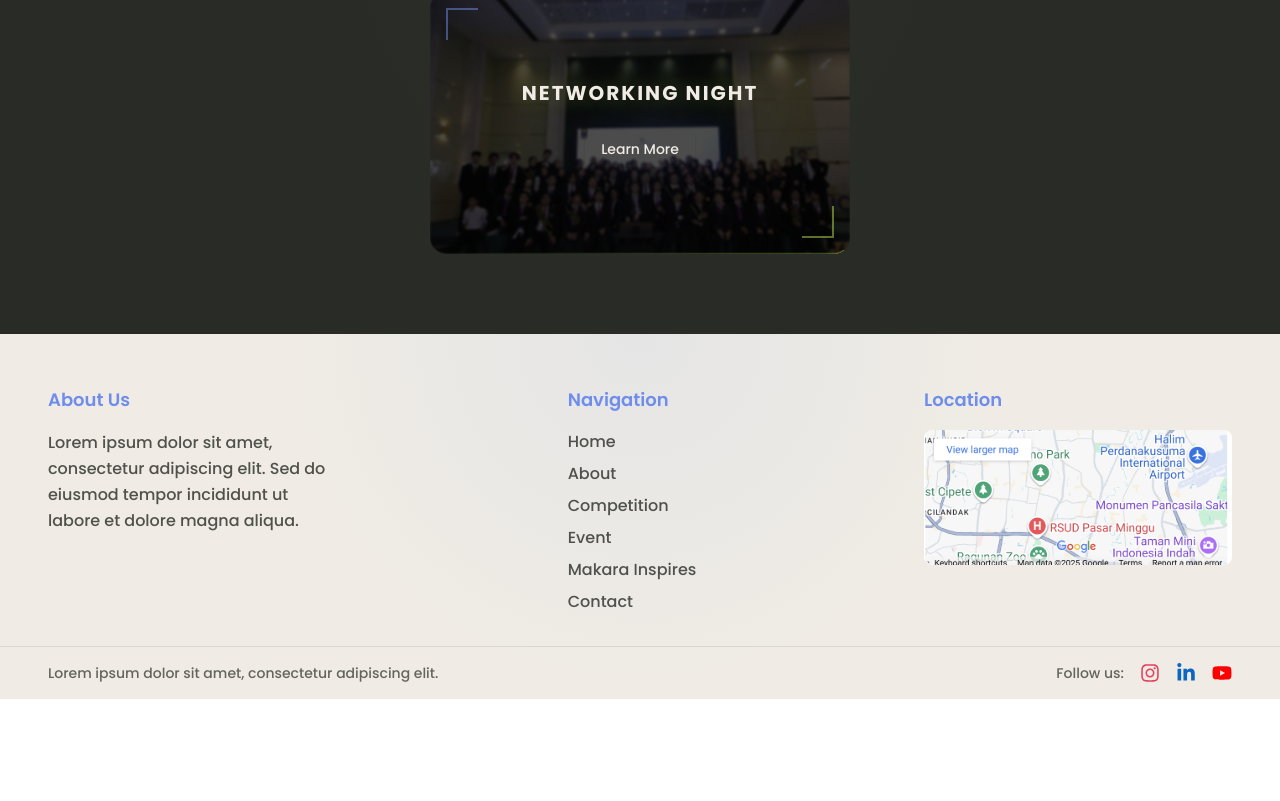
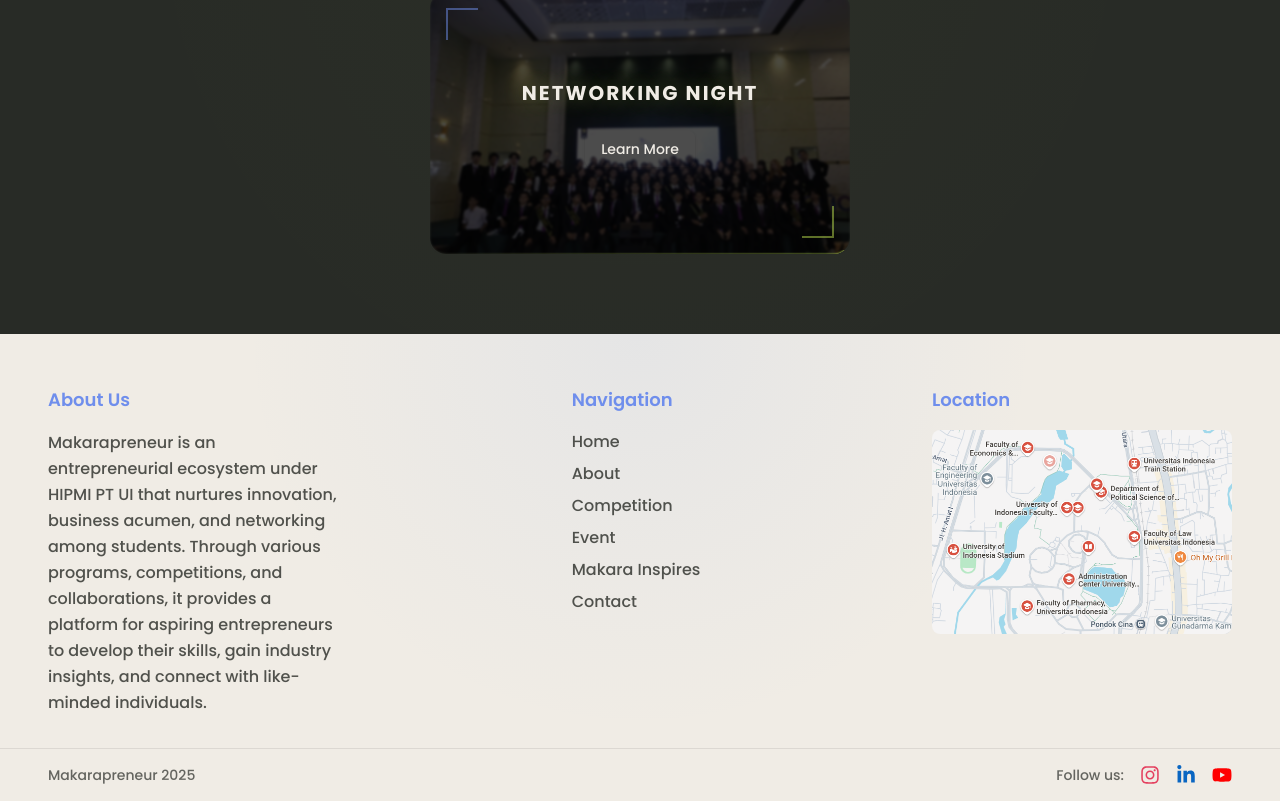
Before and after one commit to pesolosep/makarapreneur, a Next.js app: page /event in a window 1280 px wide. Shown: the part 803-1604 px from the top of the page. Before the commit the page ends 1502 px from the top, so only its background shows below. Built offline with nearby package versions, Linux system fonts and the light colour scheme; no server answers.

Commit message:
feat: update footer

```diff
--- a/src/components/Footer.tsx
+++ b/src/components/Footer.tsx
@@ -1,5 +1,5 @@
 import Image from "next/image";
-import map from "@/assets/dummyMap.svg";
+import map from "@/assets/dummyMap.png";
 import Link from "next/link";
 import { FaInstagram, FaLinkedinIn, FaYoutube } from "react-icons/fa";
 
@@ -18,9 +18,13 @@ export default function Footer() {
                             <span className="absolute -bottom-1 left-0 w-0 h-0.5 bg-cornflowerBlue transition-all duration-300 group-hover:w-20" />
                         </h3>
                         <p className="max-w-[292px] font-medium text-signalBlack/80 leading-relaxed transition-all duration-300 group-hover:text-signalBlack">
-                            Lorem ipsum dolor sit amet, consectetur adipiscing
-                            elit. Sed do eiusmod tempor incididunt ut labore et
-                            dolore magna aliqua.
+                            Makarapreneur is an entrepreneurial ecosystem under
+                            HIPMI PT UI that nurtures innovation, business
+                            acumen, and networking among students. Through
+                            various programs, competitions, and collaborations,
+                            it provides a platform for aspiring entrepreneurs to
+                            develop their skills, gain industry insights, and
+                            connect with like-minded individuals.
                         </p>
                     </div>
 
@@ -31,7 +35,14 @@ export default function Footer() {
                             <span className="absolute -bottom-1 left-0 w-0 h-0.5 bg-cornflowerBlue transition-all duration-300 group-hover:w-24" />
                         </h3>
                         <ul className="font-medium flex flex-col gap-2">
-                            {['Home', 'About', 'Competition', 'Event', 'Makara Inspires', 'Contact'].map((item) => (
+                            {[
+                                "Home",
+                                "About",
+                                "Competition",
+                                "Event",
+                                "Makara Inspires",
+                                "Contact",
+                            ].map((item) => (
                                 <Link
                                     key={item}
                                     href="#"
@@ -56,6 +67,8 @@ export default function Footer() {
                             <Image
                                 src={map}
                                 alt="map"
+                                width={300}
+                                height={200}
                                 className="transition-transform duration-500 hover:scale-105"
                             />
                         </div>
@@ -65,28 +78,39 @@ export default function Footer() {
                 {/* Footer Bottom */}
                 <div className="flex flex-col md:flex-row justify-between py-4 border-t border-signalBlack/10 px-6 lg:px-12 font-medium items-center gap-4 relative z-10">
                     <h3 className="text-sm text-signalBlack/70 text-center md:text-left">
-                        Lorem ipsum dolor sit amet, consectetur adipiscing elit.
+                        Makarapreneur 2025
                     </h3>
                     <div className="flex items-center gap-4">
-                        <span className="text-sm text-signalBlack/70">Follow us:</span>
+                        <span className="text-sm text-signalBlack/70">
+                            Follow us:
+                        </span>
                         <div className="flex gap-4">
                             <Link
                                 href="#"
                                 className="transition-all duration-300 hover:-translate-y-1 hover:opacity-80"
                             >
-                                <FaInstagram className="w-5 h-5" style={{ color: '#E4405F' }} />
+                                <FaInstagram
+                                    className="w-5 h-5"
+                                    style={{ color: "#E4405F" }}
+                                />
                             </Link>
                             <Link
                                 href="#"
                                 className="transition-all duration-300 hover:-translate-y-1 hover:opacity-80"
                             >
-                                <FaLinkedinIn className="w-5 h-5" style={{ color: '#0A66C2' }} />
+                                <FaLinkedinIn
+                                    className="w-5 h-5"
+                                    style={{ color: "#0A66C2" }}
+                                />
                             </Link>
                             <Link
                                 href="#"
                                 className="transition-all duration-300 hover:-translate-y-1 hover:opacity-80"
                             >
-                                <FaYoutube className="w-5 h-5" style={{ color: '#FF0000' }} />
+                                <FaYoutube
+                                    className="w-5 h-5"
+                                    style={{ color: "#FF0000" }}
+                                />
                             </Link>
                         </div>
                     </div>
```
Also changed, not shown: src/assets/dummyMap.png (added), src/assets/dummyMap.svg (deleted).
